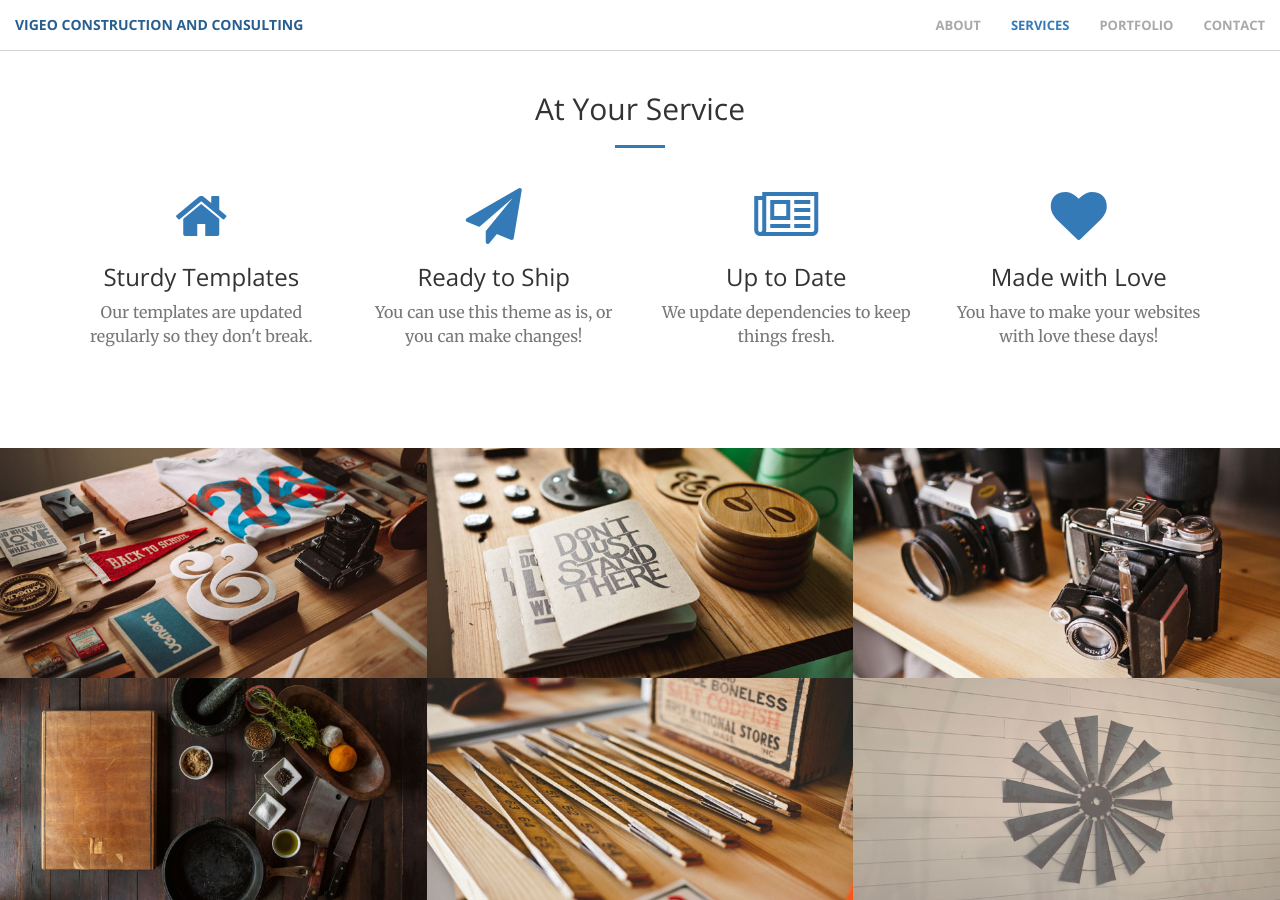
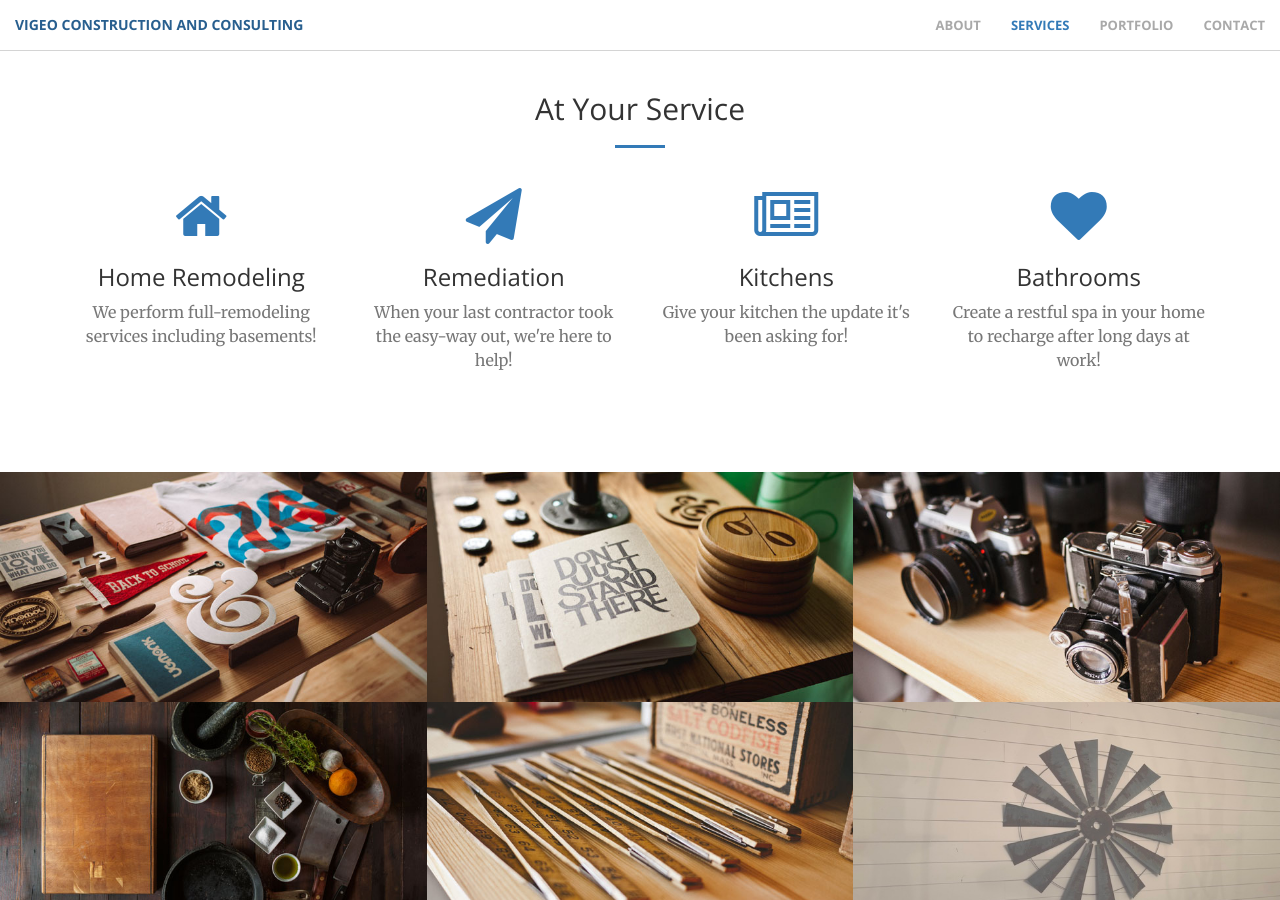
Before and after one commit to starbuck10/Vigeo, a Jekyll site: the page built from index.html, in a window 1280 px wide and 900 px high, scrolled down 1350 px. Built offline with Jekyll 4.4.1, drawn with Linux system fonts in a browser that asks for light colours.

```diff
--- a/_includes/services.html
+++ b/_includes/services.html
@@ -12,29 +12,29 @@
             <div class="col-lg-3 col-md-6 text-center">
                 <div class="service-box">
                     <i class="fa fa-4x fa-home wow bounceIn text-primary"></i>
-                    <h3>Sturdy Templates</h3>
-                    <p class="text-muted">Our templates are updated regularly so they don't break.</p>
+                    <h3>Home Remodeling</h3>
+                    <p class="text-muted">We perform full-remodeling services including basements!</p>
                 </div>
             </div>
             <div class="col-lg-3 col-md-6 text-center">
                 <div class="service-box">
                     <i class="fa fa-4x fa-paper-plane wow bounceIn text-primary" data-wow-delay=".1s"></i>
-                    <h3>Ready to Ship</h3>
-                    <p class="text-muted">You can use this theme as is, or you can make changes!</p>
+                    <h3>Remediation</h3>
+                    <p class="text-muted">When your last contractor took the easy-way out, we're here to help!</p>
                 </div>
             </div>
             <div class="col-lg-3 col-md-6 text-center">
                 <div class="service-box">
                     <i class="fa fa-4x fa-newspaper-o wow bounceIn text-primary" data-wow-delay=".2s"></i>
-                    <h3>Up to Date</h3>
-                    <p class="text-muted">We update dependencies to keep things fresh.</p>
+                    <h3>Kitchens</h3>
+                    <p class="text-muted">Give your kitchen the update it's been asking for!</p>
                 </div>
             </div>
             <div class="col-lg-3 col-md-6 text-center">
                 <div class="service-box">
                     <i class="fa fa-4x fa-heart wow bounceIn text-primary" data-wow-delay=".3s"></i>
-                    <h3>Made with Love</h3>
-                    <p class="text-muted">You have to make your websites with love these days!</p>
+                    <h3>Bathrooms</h3>
+                    <p class="text-muted">Create a restful spa in your home to recharge after long days at work!</p>
                 </div>
             </div>
         </div>
```
